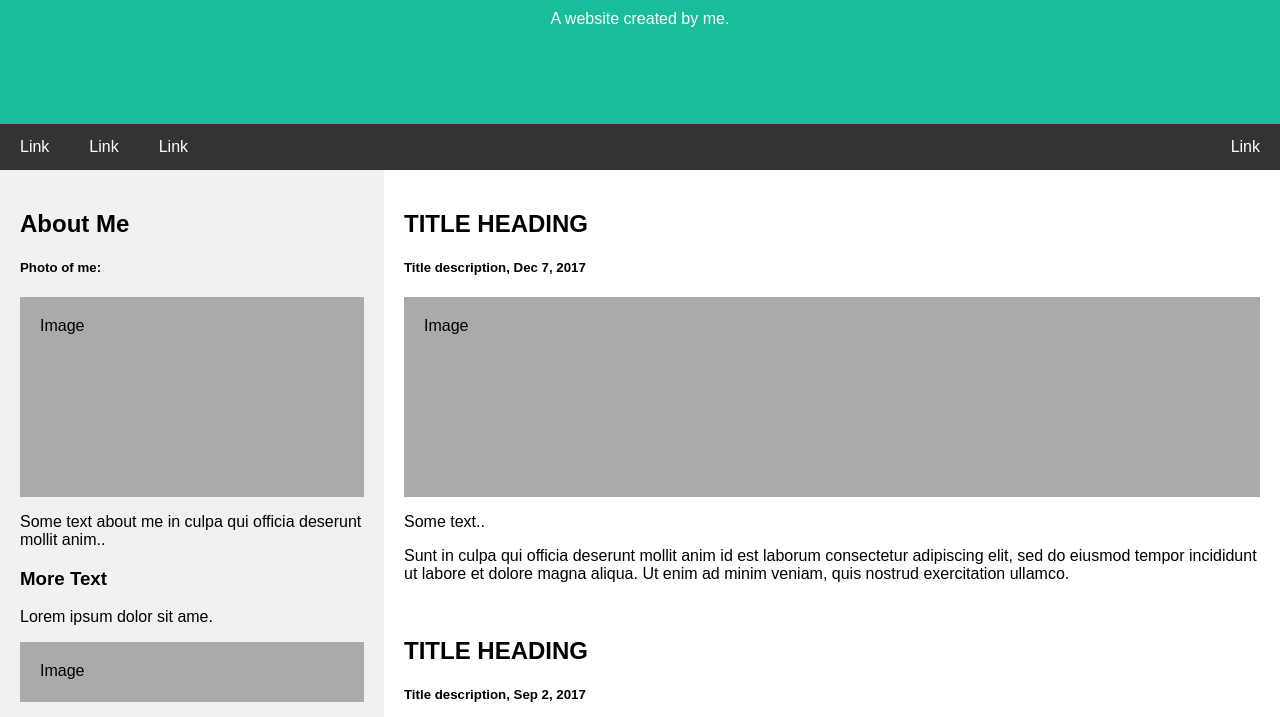
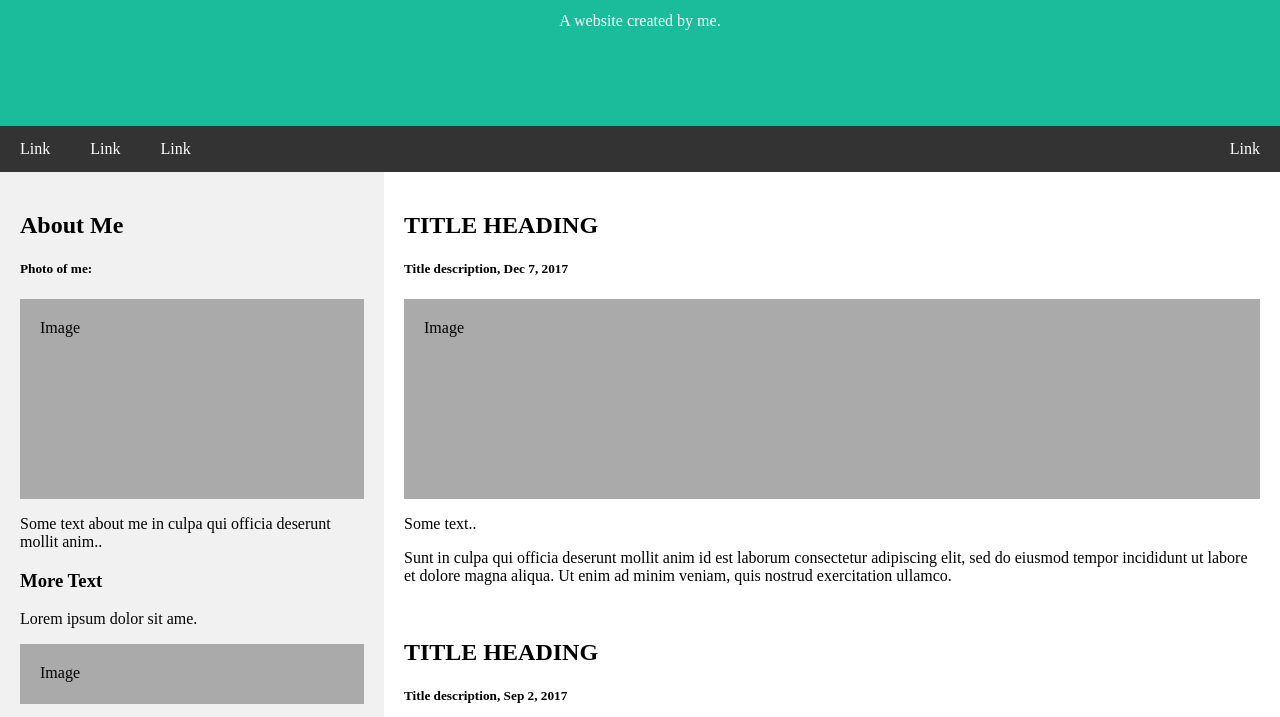
Before and after one commit to mikeloguay/bootcamp2-row2, a plain HTML site: page index.html in a window 1280 px wide. Shown: the part 169-886 px from the top of the page. Drawn offline with Linux system fonts and the light colour scheme.

Commit message:
Update index.html

```diff
--- a/index.html
+++ b/index.html
@@ -13,7 +13,7 @@
         /* Style the body */
 
         body {
-            font-family: Arial;
+            font-family: bold;
             margin: 0;
         }
 
```
